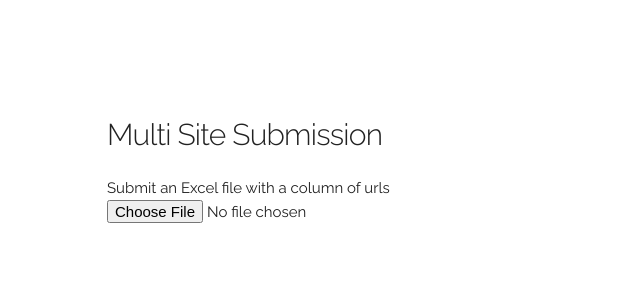
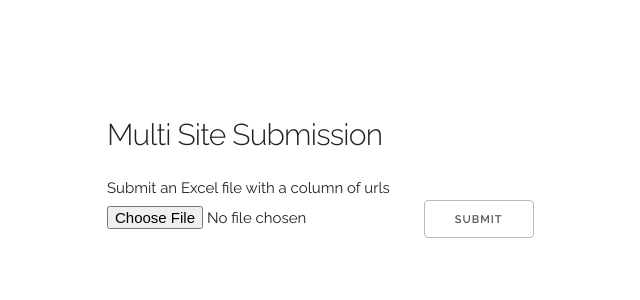
Before and after one commit to JamesRocker-Simply/prospector_webscraper, a Flask app: page /multi_submission in a window 1280 px wide. Shown: the part 196-496 px from the top of the page, without its empty margins (53-693 px from the left). Run offline with Flask 2, Linux system fonts and the light colour scheme.

Commit message:
fix the submissions metadata

```diff
--- a/src/templates/multi_submission.html
+++ b/src/templates/multi_submission.html
@@ -5,7 +5,7 @@
     –––––––––––––––––––––––––––––––––––––––––––––––––– -->
     <meta charset="utf-8">
     <title>Single Site Submission</title>
-    <meta name="description" content="The index page, nothing more, nothing less">
+    <meta name="description" content="Multi site submission template">
     <meta name="author" content="James Rocker">
 
     <!-- Mobile Specific Metas
@@ -28,7 +28,7 @@
 
   <body>
     <nav class="navbar">
-      <div class="logo"><a href="/ui/">Prospector Webscraper</a></div>
+      <div class="logo"><a href="/">Prospector Webscraper</a></div>
     </nav>
     <!-- Primary Page Layout
     –––––––––––––––––––––––––––––––––––––––––––––––––– -->
@@ -37,7 +37,10 @@
         <div class="one-half column" style="margin-top: 25%">
           <h4>Multi Site Submission</h4>
           Submit an Excel file with a column of urls
-          <input type="file" ID="fileSelect" accept=".xlsx, .xls, .csv"/>
+          <form name="excel_file_upload"  action="/upload" method="POST" id="submission_body" enctype="multipart/form-data">
+             <input type="file" name="file" required accept=".xlsx, .xls, .csv"/>
+             <input type="submit" value="submit">
+          </form>
         </div>
       </div>
     </div>
--- a/src/templates/single_submission.html
+++ b/src/templates/single_submission.html
@@ -5,7 +5,7 @@
     –––––––––––––––––––––––––––––––––––––––––––––––––– -->
     <meta charset="utf-8">
     <title>Single Site Submission</title>
-    <meta name="description" content="The index page, nothing more, nothing less">
+    <meta name="description" content="Single site submission template">
     <meta name="author" content="James Rocker">
 
     <!-- Mobile Specific Metas
@@ -67,8 +67,6 @@
               </div>
             </div>
           </form>
-
-
         </div>
       </div>
     </div>
```
